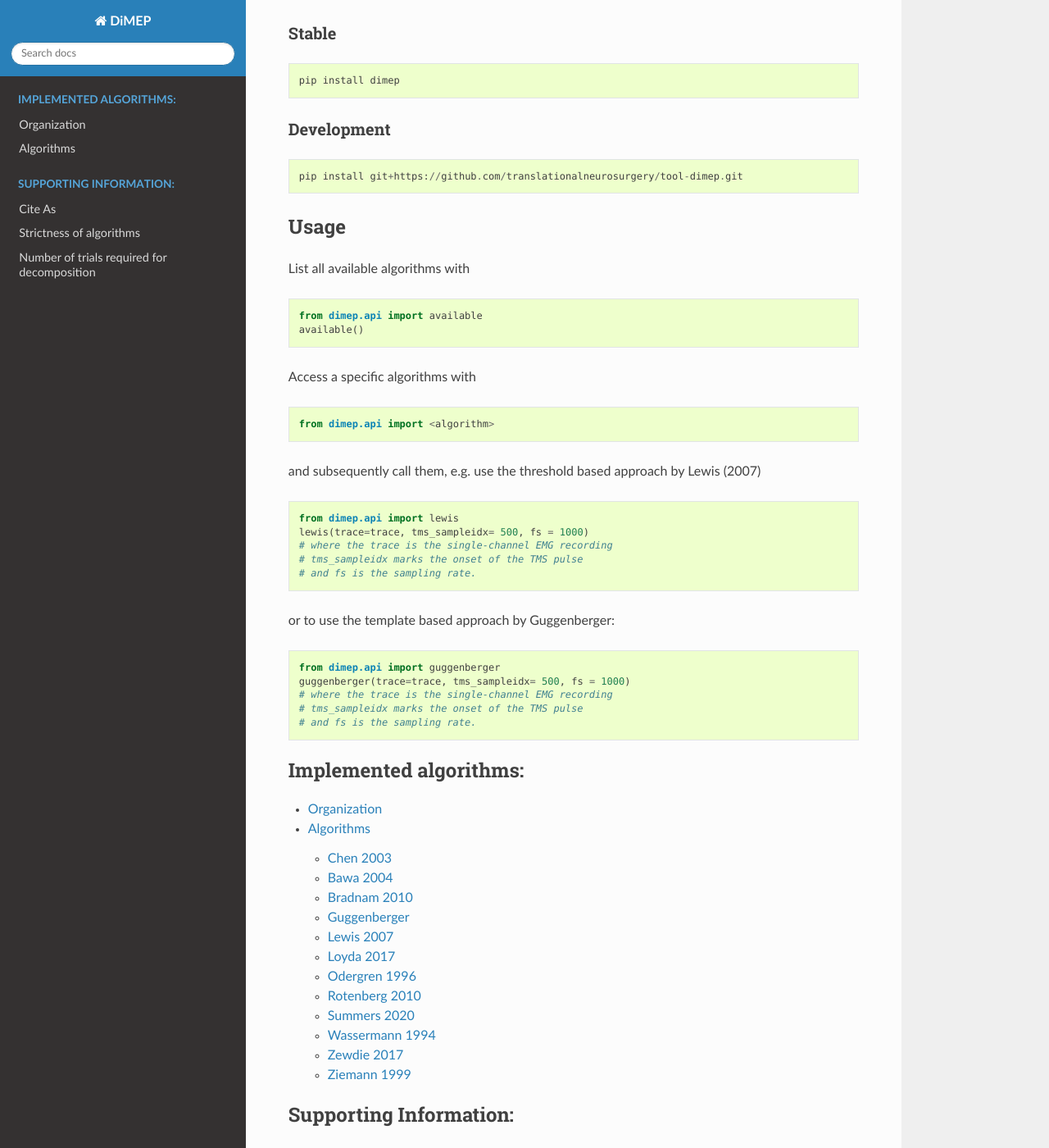
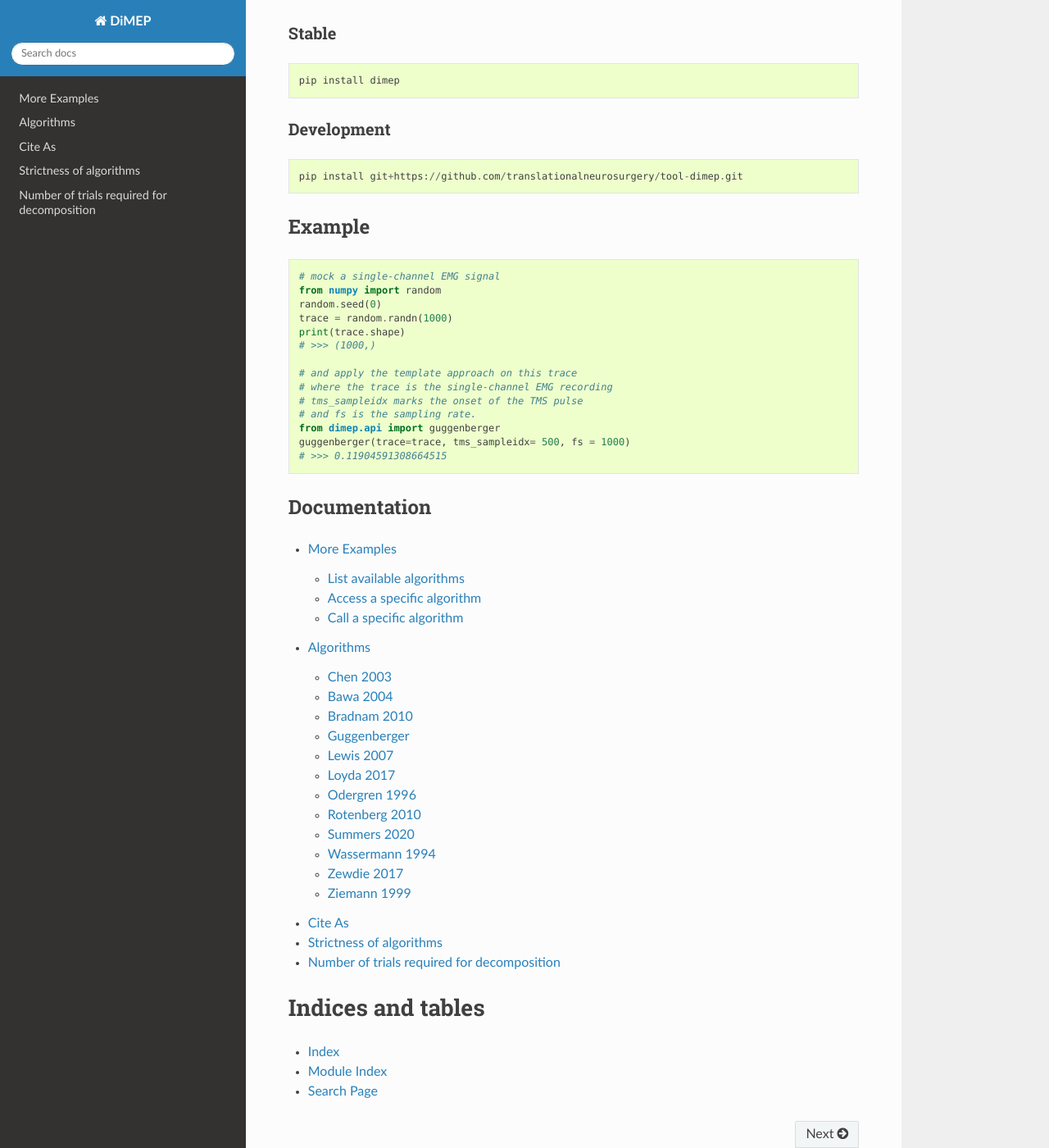
Before and after one commit to agricolab/tool-dimep, a Sphinx documentation site: the page built from docs/source/index.rst, in a window 1280 px wide and 1400 px high, scrolled down 285 px. Shown: the whole window at 82% size. Built offline with Sphinx 7.4.7 and the Read the Docs theme 2.0.0, drawn with Linux system fonts in a browser that asks for light colours.

Commit message:
Expand documentation

```diff
--- a/docs/source/algorithms.rst
+++ b/docs/source/algorithms.rst
@@ -1,5 +1,5 @@
-Organization
-------------
+Algorithms
+----------
 ..
   .. graphviz:: classes.dot
     :name: dependencies
@@ -8,11 +8,6 @@
 .. image:: _static/organisation.png
    :alt: Organisation of iMEP Algorithms
    :class: with-shadow
-
-
-
-Algorithms
-----------
 
 Sorted in alphabetical order according to last name of first author.
 
--- a/docs/source/index.rst
+++ b/docs/source/index.rst
@@ -27,55 +27,36 @@
 
    pip install git+https://github.com/translationalneurosurgery/tool-dimep.git
 
-Usage
------
 
-List all available algorithms with
+Example
+-------
 
 .. code-block::
 
-   from dimep.api import available
-   available()
+   # mock a single-channel EMG signal
+   from numpy import random
+   random.seed(0)
+   trace = random.randn(1000)
+   print(trace.shape)
+   # >>> (1000,)
 
-
-Access a specific algorithms with
-
-.. code-block::
-
-   from dimep.api import <algorithm>
-
-and subsequently call them, e.g. use the threshold based approach by Lewis (2007)
-
-.. code-block::
-
-   from dimep.api import lewis
-   lewis(trace=trace, tms_sampleidx= 500, fs = 1000)
+   # and apply the template approach on this trace
    # where the trace is the single-channel EMG recording
    # tms_sampleidx marks the onset of the TMS pulse
    # and fs is the sampling rate.
+   from dimep.api import guggenberger
+   guggenberger(trace=trace, tms_sampleidx= 500, fs = 1000)
+   # >>> 0.11904591308664515
 
 
-or to use the template based approach by Guggenberger:
-
-.. code-block::
-
-   from dimep.api import guggenberger
-   guggenberger(trace=trace, tms_sampleidx= 500, fs = 1000)
-   # where the trace is the single-channel EMG recording
-   # tms_sampleidx marks the onset of the TMS pulse
-   # and fs is the sampling rate.
-
+Documentation
+-------------
 
 .. toctree::
    :maxdepth: 2
-   :caption: Implemented algorithms:
 
+   usage
    algorithms
-
-.. toctree::
-   :maxdepth: 2
-   :caption: Supporting Information:
-
    support
 
 
```
Also changed, not shown: docs/source/usage.rst (added, +50 -0 lines), 12 other files.
